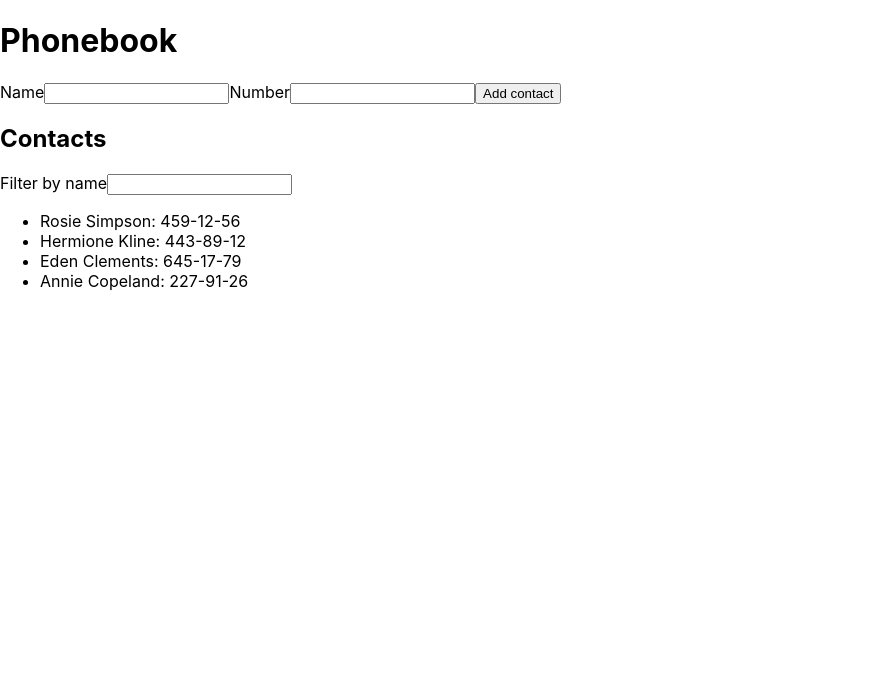
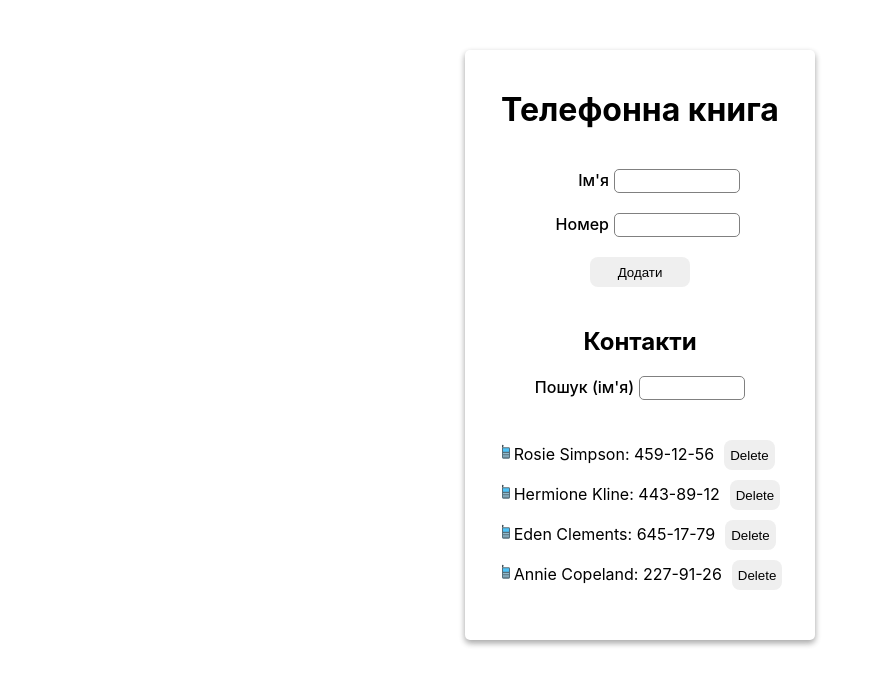
Before and after one commit to AlexMakhony/goit-react-hw-02-phonebook, a React (Create React App) app: page / in a window 1280 px wide. Shown: the top 686 px of the page, without its empty margins (0-881 px from the left). Built offline with nearby package versions, Linux system fonts and the light colour scheme.

Commit message:
HW2-React-Fin

```diff
--- a/package.json
+++ b/package.json
@@ -4,12 +4,14 @@
   "private": true,
   "homepage": "https://AlexMakhony.github.io/goit-react-hw-02-phonebook/",
   "dependencies": {
+    "@emotion/styled": "^11.10.6",
     "@testing-library/jest-dom": "^5.16.3",
     "@testing-library/react": "^12.1.4",
     "@testing-library/user-event": "^13.5.0",
     "nanoid": "^4.0.1",
     "react": "^18.1.0",
     "react-dom": "^18.1.0",
+    "react-icons": "^4.8.0",
     "react-scripts": "5.0.1",
     "web-vitals": "^2.1.3"
   },
--- a/src/components/App.jsx
+++ b/src/components/App.jsx
@@ -1,100 +1,64 @@
 import React, { Component } from 'react';
-import { nanoid } from 'nanoid';
-import {ContactList} from './ContactList/ContactList';
+// import { nanoid } from 'nanoid';
+import { ContactList } from './ContactList/ContactList';
 import { Filter } from './Filter/Filter';
+import { ContactForm } from './ContactForm/ContactForm';
+import {PhoneWrapper} from './App.styled'
+
 
 export class App extends Component {
-  constructor() {
-    super();
-    // ШАГ 3 Змінюємо початковий стейт згідно ТЗ
-    this.state = {
-        name: '',
-        contacts: [
-        {id: 'id-1', name: 'Rosie Simpson', number: '459-12-56'},
-        {id: 'id-2', name: 'Hermione Kline', number: '443-89-12'},
-        {id: 'id-3', name: 'Eden Clements', number: '645-17-79'},
-        {id: 'id-4', name: 'Annie Copeland', number: '227-91-26'},
-        ],
-        filter: '',
-        number: '',
-        };
+  state = {
+    contacts: [
+      { id: 'id-1', name: 'Rosie Simpson', number: '459-12-56' },
+      { id: 'id-2', name: 'Hermione Kline', number: '443-89-12' },
+      { id: 'id-3', name: 'Eden Clements', number: '645-17-79' },
+      { id: 'id-4', name: 'Annie Copeland', number: '227-91-26' },
+    ],
+    filter: '',
+  };
+
+  addContact = newContact => {
+  const { contacts } = this.state;
+  const isContactExists = contacts.some(
+    contact => contact.name.toLowerCase() === newContact.name.toLowerCase() ||
+               contact.number === newContact.number
+  );
+
+  if (isContactExists) {
+    alert('This contact already exists in the phonebook!');
+    return;
   }
 
-//  ШАГ 1: Метод зміни значення у формі який буде рендеритись у імпуті
-//  ШАГ 2: змінюємо наш метод, аби корректувати СТЕЙТ не тільки імені
-   handleChange = (e) => {
-    const { name, value } = e.target;
-    this.setState({ [name]: value });
+  this.setState(prevState => ({
+    contacts: [...prevState.contacts, newContact],
+  }));
+};
+
+  handleFilterChange = event => {
+    this.setState({ filter: event.target.value });
   };
 
-//   Пишемо метод, який викликаємо при сабміті форми
-  handleSubmit = (e) => {
-    e.preventDefault();
-    // ШАГ 1: Створюємо наш контакт, який буде отримувати унікальний ID через nanoid
-    // ШАГ 2: Додаємо мошливість змінювати сабміт форми впливаючи на №терефону
-    const { name, number } = this.state;
-    const newContact = { id: nanoid(), name, number };
+  deleteContact = (id) => {
     this.setState((prevState) => ({
-      contacts: [...prevState.contacts, newContact],
-      name: '',
-      number: '',
+      contacts: prevState.contacts.filter((contact) => contact.id !== id),
     }));
   };
 
-//   ШАГ 3: Додаємо метод фільтру
-  handleFilterChange = (e) => {
-    this.setState({ filter: e.target.value });
-    };
 
+  render() {
+    const { contacts, filter } = this.state;
+    const filteredContacts = contacts.filter(contact =>
+      contact.name.toLowerCase().includes(filter.toLowerCase()),
+    );
 
-//  ШАГ1: Рендеримо цю історію
-//  ЩАШ2: перероблюємо наш рендер, додавши інпут №телефону згідно ТЗ
-render() {
-    // ШАГ3: Додаємо ключ Фільтр
-    const { contacts, name, number, filter } = this.state;
-    // ШАГ3: Додаємо відфільтровані контакти, які приводимо до ловеркейсу
-    const filteredContacts = contacts.filter((contact) =>
-    contact.name.toLowerCase().includes(filter.toLowerCase())
-    );
     return (
-      <div>
-        <h1>Phonebook</h1>
-        <form onSubmit={this.handleSubmit}>
-          <label>
-            Name
-            <input
-              type="text"
-              name="name"
-              pattern="^[a-zA-Zа-яА-Я]+(([' -][a-zA-Zа-яА-Я ])?[a-zA-Zа-яА-Я]*)*$"
-              title="Name may contain only letters, apostrophe, dash and spaces. For example Adrian, Jacob Mercer, Charles de Batz de Castelmore d'Artagnan"
-              value={name}
-              onChange={this.handleChange}
-              required
-            />
-          </label>
-          <label>
-            Number
-            <input
-              type="tel"
-              name="number"
-              pattern="\+?\d{1,4}?[-.\s]?\(?\d{1,3}?\)?[-.\s]?\d{1,4}[-.\s]?\d{1,4}[-.\s]?\d{1,9}"
-              title="Phone number must be digits and can contain spaces, dashes, parentheses and can start with +"
-              value={number}
-              onChange={this.handleChange}
-              required
-            />
-          </label>
-          <button type="submit">Add contact</button>
-        </form>
-        <h2>Contacts</h2>
-        {/* ШАГ3: Додаємо імпут для пошуку контакту по Name */}
-        {/* <input type="text" value={filter} onChange={this.handleFilterChange} placeholder="Search by name" /> */}
-        {/* ШАГ4: Фільтр виносимо в окремий компонент */}
+      <PhoneWrapper>
+        <h1>Телефонна книга</h1>
+        <ContactForm onSubmit={this.addContact} />
+        <h2>Контакти</h2>
         <Filter filter={filter} onFilterChange={this.handleFilterChange} />
-
-        {/* Шаг3: Тепер пережаємо пром не контактс, а відвільтровані контакти */}
-        <ContactList contacts={filteredContacts} />
-      </div>
+        <ContactList contacts={filteredContacts} onDeleteContact={this.deleteContact} />
+      </PhoneWrapper>
     );
   }
 }
--- /dev/null
+++ b/src/components/App.styled.js
@@ -0,0 +1,13 @@
+import styled from '@emotion/styled';
+
+export const PhoneWrapper = styled.div`
+    padding-top: 40px;
+    margin: 50px auto;
+    /* outline: 2px solid red; */
+    width: 350px;
+    display: flex;
+    flex-direction: column;
+    align-items: center;
+    box-shadow: rgba(0, 0, 0, 0.16) 0px 3px 6px, rgba(0, 0, 0, 0.23) 0px 3px 6px;
+    border-radius: 5px;
+`;
--- a/src/components/ContactForm/ContactForm.jsx
+++ b/src/components/ContactForm/ContactForm.jsx
@@ -0,0 +1,59 @@
+// Переносим нашу форму добавления контактов в новый компонент
+
+import React, { Component } from 'react';
+import { nanoid } from 'nanoid';
+import {FormWrapper, FormInput, FormButton} from './ContactForm.styled';
+
+export class ContactForm extends Component {
+  state = {
+    name: '',
+    number: '',
+  };
+
+  handleChange = event => {
+    const { name, value } = event.target;
+    this.setState({ [name]: value });
+  };
+
+  handleSubmit = event => {
+    event.preventDefault();
+    const { name, number } = this.state;
+    const newContact = { id: nanoid(), name, number };
+    this.props.onSubmit(newContact);
+    this.setState({ name: '', number: '' });
+  };
+
+  render() {
+    const { name, number } = this.state;
+
+    return (
+      <FormWrapper onSubmit={this.handleSubmit}>
+        <label>
+          Ім'я
+          <FormInput
+            type="text"
+            name="name"
+            pattern="^[a-zA-Zа-яА-Я]+(([' -][a-zA-Zа-яА-Я ])?[a-zA-Zа-яА-Я]*)*$"
+            title="Name may contain only letters, apostrophe, dash and spaces. For example Adrian, Jacob Mercer, Charles de Batz de Castelmore d'Artagnan"
+            value={name}
+            onChange={this.handleChange}
+            required
+          />
+        </label>
+        <label>
+          Номер
+          <FormInput
+            type="tel"
+            name="number"
+            pattern="\+?\d{1,4}?[-.\s]?\(?\d{1,3}?\)?[-.\s]?\d{1,4}[-.\s]?\d{1,4}[-.\s]?\d{1,9}"
+            title="Phone number must be digits and can contain spaces, dashes, parentheses and can start with +"
+            value={number}
+            onChange={this.handleChange}
+            required
+          />
+        </label>
+        <FormButton type="submit">Додати</FormButton>
+      </FormWrapper>
+    );
+  }
+}
--- /dev/null
+++ b/src/components/ContactForm/ContactForm.styled.js
@@ -0,0 +1,36 @@
+import styled from '@emotion/styled';
+
+export const FormWrapper = styled.form`
+    margin-top: 40px;
+    width: 200px;
+    /* outline: 2px solid greenyellow; */
+    display: flex;
+    flex-direction: column;
+    align-items: end;
+    gap: 20px;
+    font-weight: 500;
+`;
+
+export const FormInput = styled.input`
+    text-align: center;
+    border-radius:5px;
+    border: 1px solid grey;
+    height: 20px;
+    width: 120px;
+    margin-left: 5px;
+`;
+
+export const FormButton = styled.button`
+    margin-left: auto;
+    margin-right: auto;
+    margin-bottom: 40px;
+    width: 100px;
+    border-radius: 8px;
+    border: none;
+    height: 30px;
+    cursor: pointer;
+    :hover {
+        background-color: grey;
+        color: white;
+    }
+`;
--- a/src/components/ContactList/ContactList.jsx
+++ b/src/components/ContactList/ContactList.jsx
@@ -1,11 +1,21 @@
+import {ContactListWrapper, ContactListEl, ContactListBtn} from "./ContactList.styled"
+import { FcCellPhone } from "react-icons/fc";
 
-export const ContactList = ({ contacts }) => {
-    return (
-      <ul>
-        {/* Мапимо наш проп */}
-        {contacts.map((contact) => (
-          <li key={contact.id}>{contact.name}: {contact.number}</li>
-        ))}
-      </ul>
-    );
+export const ContactList = ({ contacts, onDeleteContact }) => {
+  const handleDeleteContact = (id) => {
+    onDeleteContact(id);
   };
+
+  return (
+    <ContactListWrapper>
+      {/* Мапим наш проп */}
+      {contacts.map((contact) => (
+        <ContactListEl key={contact.id}>
+          <FcCellPhone />
+          {contact.name}: {contact.number}
+          <ContactListBtn onClick={() => handleDeleteContact(contact.id)}>Delete</ContactListBtn>
+        </ContactListEl>
+      ))}
+    </ContactListWrapper>
+  );
+};
--- /dev/null
+++ b/src/components/ContactList/ContactList.styled.js
@@ -0,0 +1,27 @@
+import styled from '@emotion/styled';
+
+export const ContactListWrapper = styled.ul`
+    padding-left:20px;
+    padding-right:20px;
+    margin-top: 40px;
+    margin-bottom:40px;
+    /* outline: 2px solid tomato; */
+    display: flex;
+    flex-direction: column;
+`;
+
+export const ContactListEl = styled.li`
+    margin-bottom: 10px;
+`;
+
+export const ContactListBtn = styled.button`
+    margin-left: 10px;
+    border-radius: 8px;
+    border: none;
+    height: 30px;
+    cursor: pointer;
+    :hover {
+        background-color: grey;
+        color: white;
+    }
+`;
--- a/src/components/Filter/Filter.jsx
+++ b/src/components/Filter/Filter.jsx
@@ -1,10 +1,11 @@
 import React from 'react';
+import {FilterWrapper, FilterInput} from './Filter.styled'
 
 export const Filter = ({ filter, onFilterChange }) => {
   return (
-    <label>
-      Filter by name
-      <input type="text" value={filter} onChange={onFilterChange} />
-    </label>
+    <FilterWrapper>
+      Пошук (ім'я)
+      <FilterInput type="text" value={filter} onChange={onFilterChange} />
+    </FilterWrapper>
   );
 };
--- /dev/null
+++ b/src/components/Filter/Filter.styled.js
@@ -0,0 +1,16 @@
+import styled from '@emotion/styled';
+
+export const FilterWrapper = styled.label`
+    /* outline: 2px solid greenyellow; */
+    margin-top: 20px;
+    font-weight:500;
+`;
+
+
+export const FilterInput = styled.input`
+    border-radius:5px;
+    border: 1px solid grey;
+    height: 20px;
+    width: 100px;
+    margin-left: 5px;
+`;
--- a/src/index.css
+++ b/src/index.css
@@ -13,3 +13,17 @@ code {
   font-family: source-code-pro, Menlo, Monaco, Consolas, 'Courier New',
     monospace;
 }
+
+
+ul {
+  margin: 0;
+  padding: 0;
+}
+
+h1,h2,h3,h4,h5,p {
+  margin: 0;
+}
+
+li {
+  list-style: none;
+}
```
Also changed, not shown: src/components/ContactListItem/ContactListItem.jsx (deleted), 1 other file (tests, documents, lock files or other folders).
